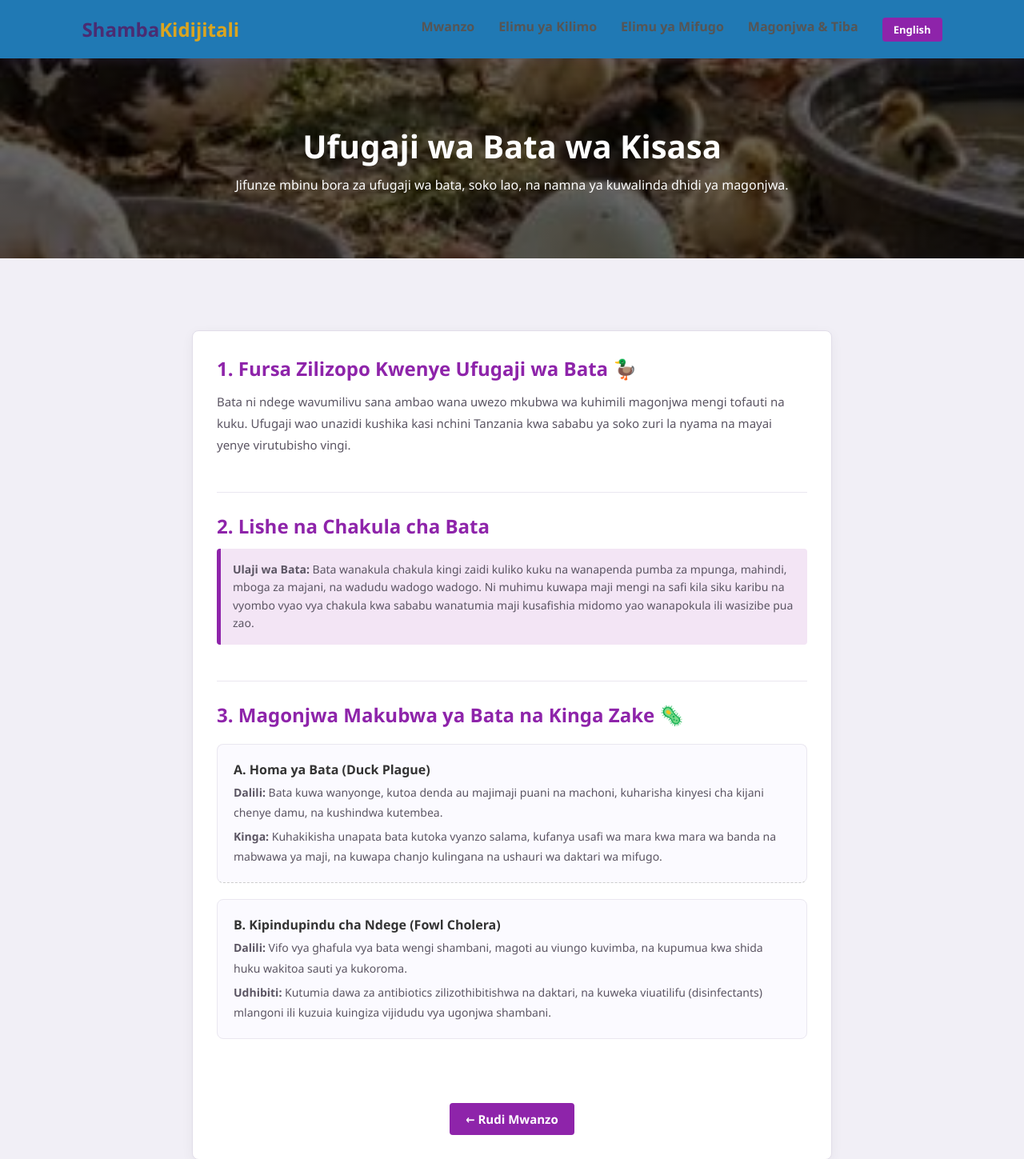
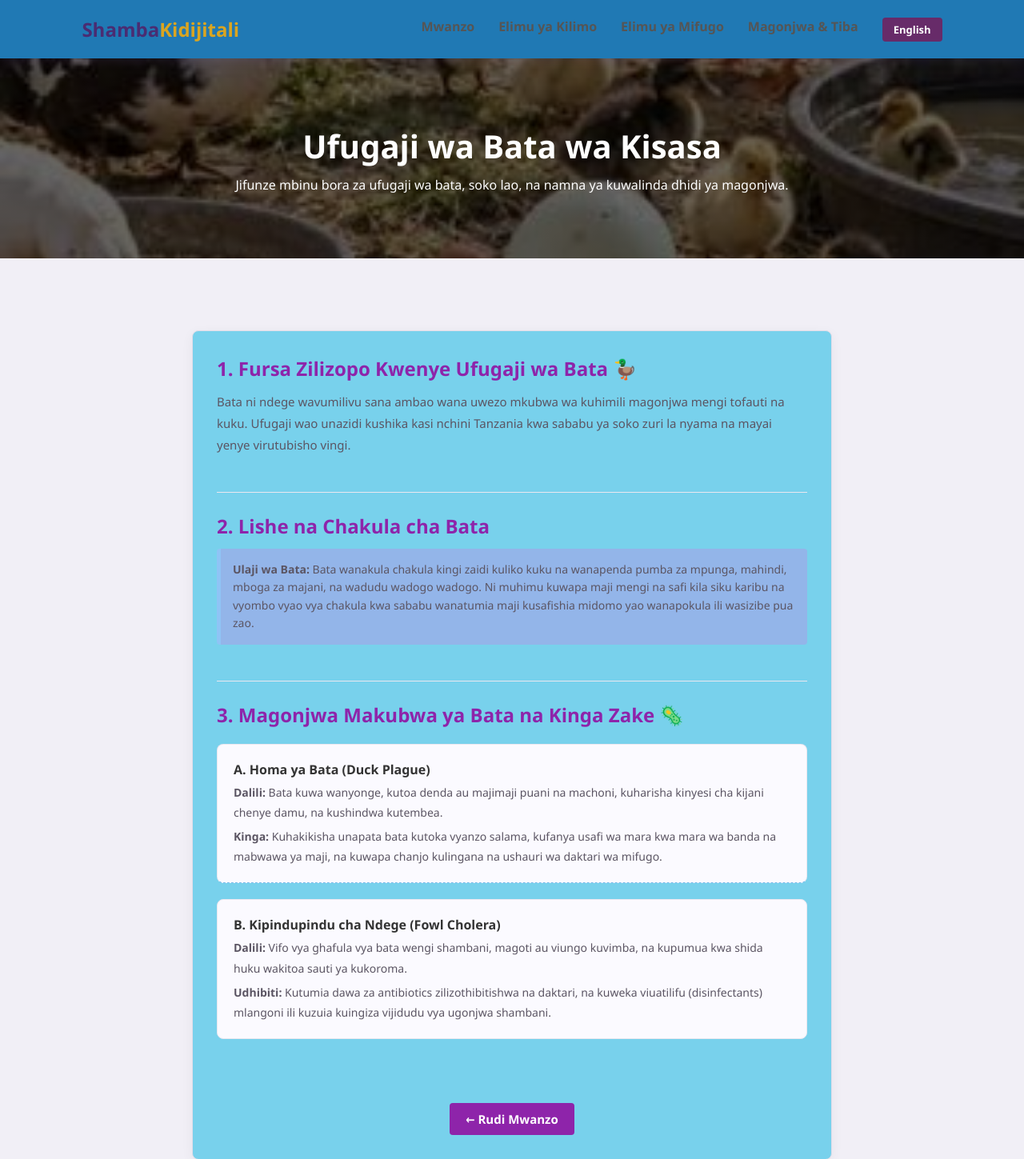
Before and after one commit to danielcharlesnjau-ui/shamba-site, a plain HTML site: page bata.html in a window 1280 px wide. Shown: the top 1449 px of the page at 80% size. Drawn offline with Linux system fonts and the light colour scheme.

Commit message:
fanya mabadiliko ya rangi sehemu zote na picha pia

```diff
--- a/bata.html
+++ b/bata.html
@@ -8,7 +8,7 @@
     <style>
         /* CSS ya Kitufe cha Lugha cha Zambarau kule Juu kwenye Header */
         .lang-btn {
-            background-color: #8e24aa; /* Rangi ya Zambarau */
+            background-color: #672b69; /* Rangi ya Zambarau */
             color: white;
             border: none;
             padding: 6px 14px;
@@ -43,7 +43,7 @@
             max-width: 800px;
             margin: 40px auto;
             padding: 30px;
-            background: #ffffff;
+            background: #78d1ec;
             border-radius: 8px;
             box-shadow: 0 4px 15px rgba(0,0,0,0.05);
         }
@@ -98,7 +98,7 @@
             <!-- SEHEMU YA 2: LISHE NA CHAKULA -->
             <article class="main-article" style="margin-bottom: 25px;">
                 <h2 data-sw="2. Lishe na Chakula cha Bata" data-en="2. Duck Nutrition and Feeding">2. Lishe na Chakula cha Bata</h2>
-                <div class="info-alert" style="background-color: #f3e5f5; border-left: 5px solid #8e24aa; padding: 15px; margin-bottom: 15px; border-radius: 4px;">
+                <div class="info-alert" style="background-color: #93b5e9; border-left: 5px solid #8fc4f5; padding: 15px; margin-bottom: 15px; border-radius: 4px;">
                     <strong data-sw="Ulaji wa Bata:" data-en="Duck Feeding Habits:">Ulaji wa Bata:</strong>
                     <span data-sw="Bata wanakula chakula kingi zaidi kuliko kuku na wanapenda pumba za mpunga, mahindi, mboga za majani, na wadudu wadogo wadogo. Ni muhimu kuwapa maji mengi na safi kila siku karibu na vyombo vyao vya chakula kwa sababu wanatumia maji kusafishia midomo yao wanapokula ili wasizibe pua zao."
                           data-en="Ducks consume more feed than chickens and love rice bran, maize bran, green vegetables, and small insects. It is crucial to provide plenty of clean water daily near their feeding troughs because they use water to clean their beaks while eating to prevent nostrils blockage.">
@@ -111,7 +111,7 @@
             <article class="main-article" style="margin-bottom: 25px;">
                 <h2 data-sw="3. Magonjwa Makubwa ya Bata na Kinga Zake 🦠" data-en="3. Major Duck Diseases & Prevention 🦠">3. Magonjwa Makubwa ya Bata na Kinga Zake 🦠</h2>
                 <div class="disease-list">
-                    <div class="disease-item" style="margin-bottom: 20px; border-bottom: 1px dashed #ccc; padding-bottom: 15px;">
+                    <div class="disease-item" style="margin-bottom: 20px; border-bottom: 1px dashed #83bceb; padding-bottom: 15px;">
                         <h4 data-sw="A. Homa ya Bata (Duck Plague)" data-en="A. Duck Plague (Duck Virus Enteritis)" style="color: #333; margin-bottom: 5px;">A. Homa ya Bata (Duck Plague)</h4>
                         <p style="margin: 5px 0;"><strong data-sw="Dalili:" data-en="Symptoms:">Dalili:</strong> <span data-sw="Bata kuwa wanyonge, kutoa denda au majimaji puani na machoni, kuharisha kinyesi cha kijani chenye damu, na kushindwa kutembea." data-en="Weakness, discharge from eyes and nostrils, greenish watery diarrhea sometimes with blood, and inability to walk.">Bata kuwa wanyonge, kutoa denda au majimaji puani na machoni, kuharisha kinyesi cha kijani chenye damu, na kushindwa kutembea.</span></p>
                         <p style="margin: 5px 0;"><strong data-sw="Kinga:" data-en="Prevention:">Kinga:</strong> <span data-sw="Kuhakikisha unapata bata kutoka vyanzo salama, kufanya usafi wa mara kwa mara wa banda na mabwawa ya maji, na kuwapa chanjo kulingana na ushauri wa daktari wa mifugo." data-en="Ensuring you get ducks from safe sources, regularly cleaning the coop and water ponds, and administering vaccinations according to veterinary advice.">Kuhakikisha unapata bata kutoka vyanzo salama, kufanya usafi wa mara kwa mara wa banda na mabwawa ya maji, na kuwapa chanjo kulingana na ushauri wa daktari wa mifugo.</span></p>
```
Also changed, not shown: index.html (+2 -2 lines), mbuzi.html (+1 -1 lines), mbwa.html (+2 -2 lines), ng`ombe.html (+2 -2 lines), mbuzi.jpg (added), ng`ombe.jpg (added).
